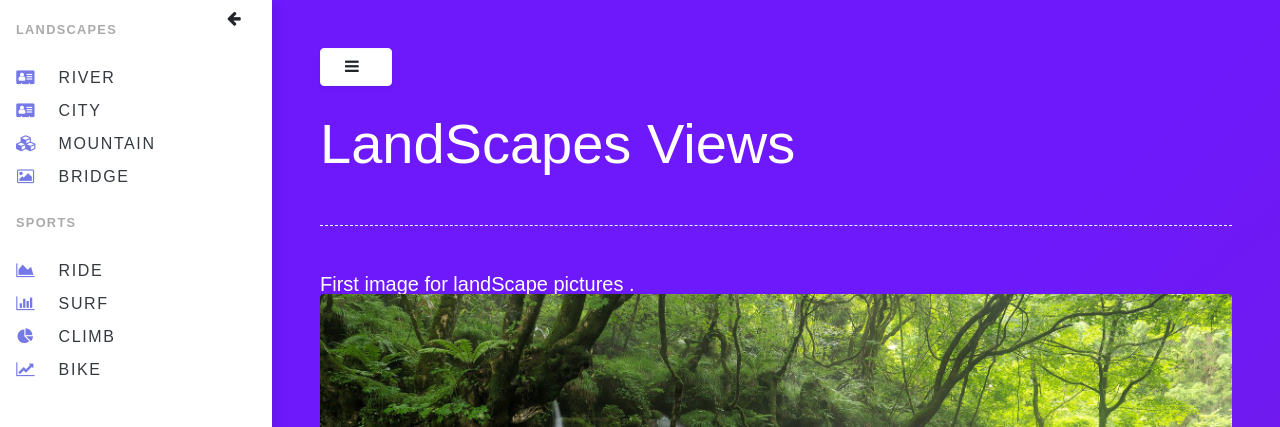
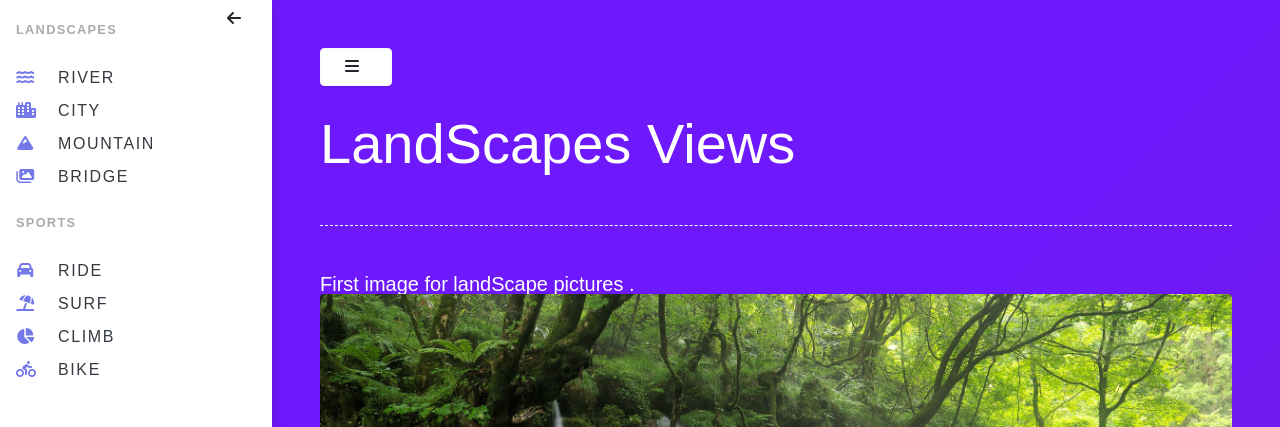
Before and after one commit to nisimben/bootstrap-collapse, a plain HTML site: page index.html in a window 1280 px wide. Shown: the top 427 px of the page. Drawn offline with nearby package versions, Linux system fonts and the light colour scheme.

Commit message:
fix icons

```diff
--- a/index.html
+++ b/index.html
@@ -11,10 +11,11 @@
       integrity="sha384-MCw98/SFnGE8fJT3GXwEOngsV7Zt27NXFoaoApmYm81iuXoPkFOJwJ8ERdknLPMO"
       crossorigin="anonymous"
     />
-    <link
+    <!-- <link
       rel="stylesheet"
       href="https://stackpath.bootstrapcdn.com/font-awesome/4.7.0/css/font-awesome.min.css"
-    />
+    /> -->
+    <script src="https://kit.fontawesome.com/c9e3a6c417.js" crossorigin="anonymous"></script>
     <link rel="stylesheet" href="style.css" />
   </head>
   <body>
@@ -30,24 +31,24 @@
       <ul class="nav flex-column bg-white mb-0">
         <li class="nav-item">
           <a href="#river" class="nav-link text-dark text-uppercase">
-                    <i class="fa fa-address-card mr-3 text-primary fa-fw"></i>
+                    <i class="fas fa-water mr-3 text-primary fa-fw"></i>
                     river
                 </a>
         </li>       <li class="nav-item">
           <a href="#city" class="nav-link text-dark text-uppercase">
-                    <i class="fa fa-address-card mr-3 text-primary fa-fw"></i>
+                    <i class="fas fa-city mr-3 text-primary fa-fw"></i>
                     city
                 </a>
         </li>
         <li class="nav-item">
           <a href="#mountain" class="nav-link text-dark text-uppercase">
-                    <i class="fa fa-cubes mr-3 text-primary fa-fw"></i>
+                    <i class="fas fa-mountain mr-3 text-primary fa-fw"></i>
                     mountain
                 </a>
         </li>
         <li class="nav-item">
           <a href="#bridge" class="nav-link text-dark text-uppercase">
-                    <i class="fa fa-picture-o mr-3 text-primary fa-fw"></i>
+                    <i class="fa fa-images mr-3 text-primary fa-fw"></i>
                     bridge
                 </a>
         </li>
@@ -60,13 +61,13 @@
       <ul class="nav flex-column bg-white mb-0">
         <li class="nav-item">
           <a href="#ride" class="nav-link text-dark text-uppercase">
-            <i class="fa fa-area-chart mr-3 text-primary fa-fw"></i>
+            <i class="fas fa-car mr-3 text-primary fa-fw"></i>
             ride
           </a>
         </li>
         <li class="nav-item">
           <a href="#surf" class="nav-link text-dark text-uppercase">
-            <i class="fa fa-bar-chart mr-3 text-primary fa-fw"></i>
+            <i class="fas fa-umbrella-beach mr-3 text-primary fa-fw"></i>
             surf
           </a>
         </li>
@@ -78,7 +79,7 @@
         </li>
         <li class="nav-item">
           <a href="#bike" class="nav-link text-dark text-uppercase">
-            <i class="fa fa-line-chart mr-3 text-primary fa-fw"></i>
+            <i class="fas fa-biking mr-3 text-primary fa-fw"></i>
             bike
           </a>
         </li>
```
